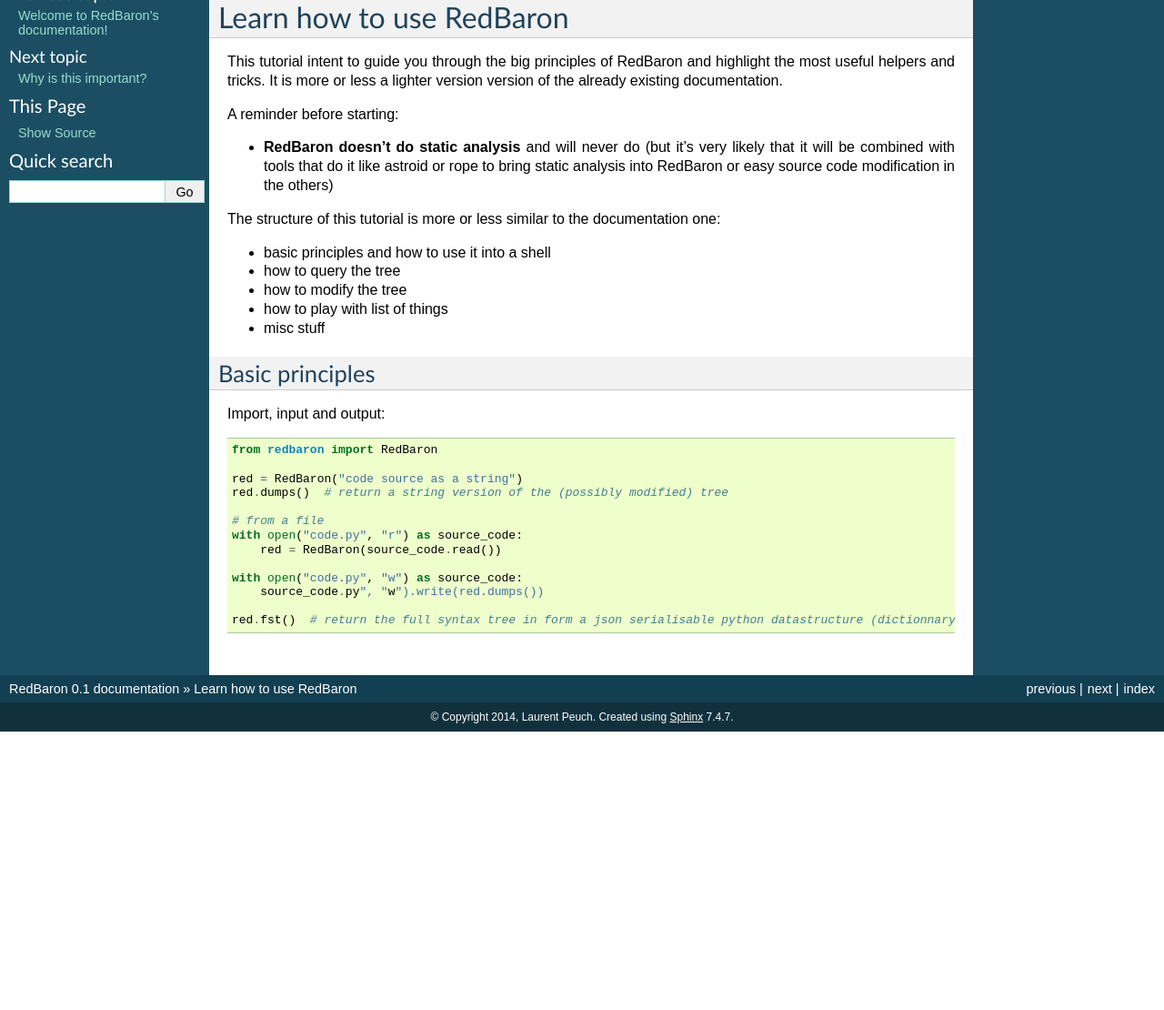
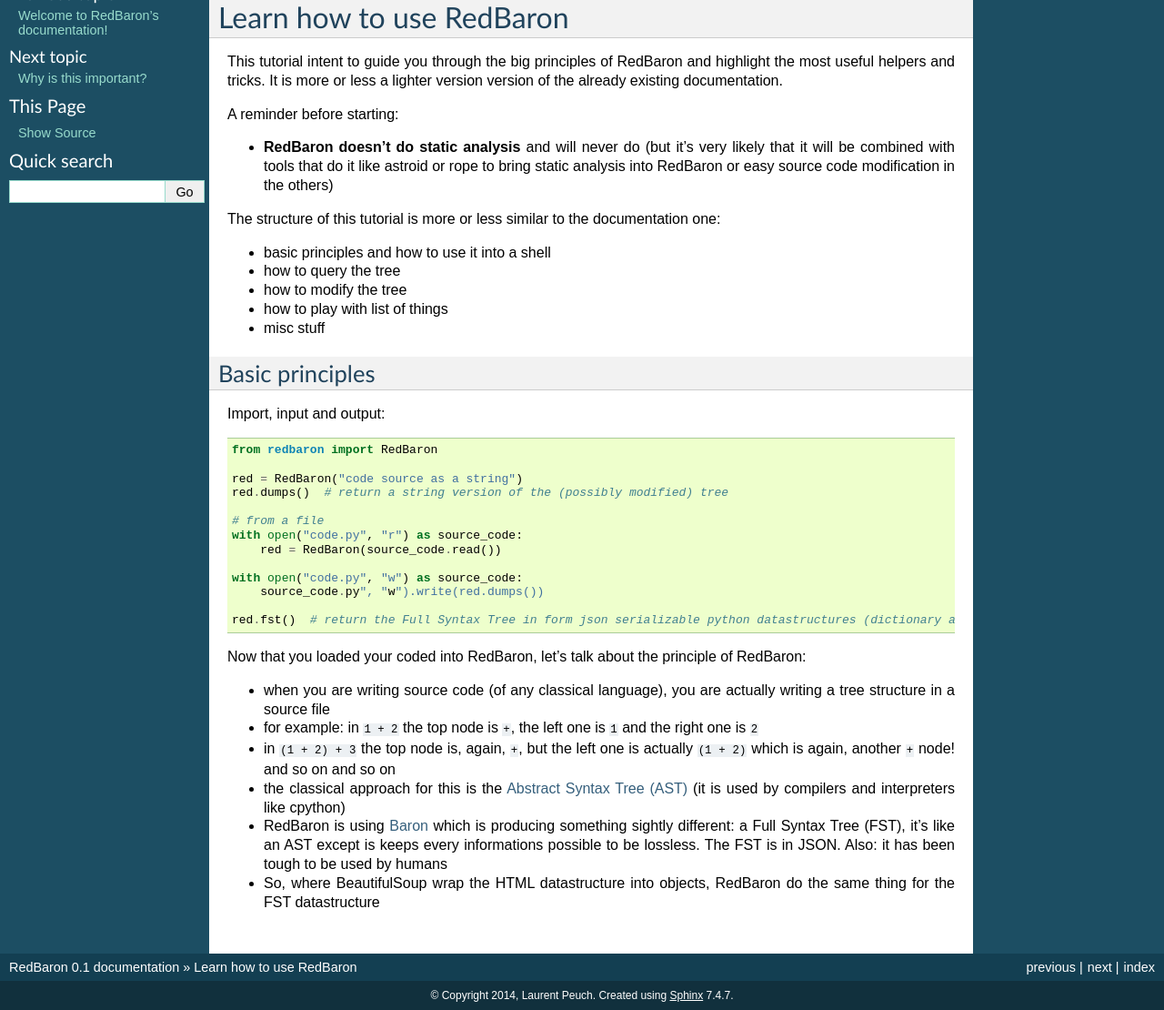
Before and after one commit to PyCQA/redbaron, a Sphinx documentation site: the page built from docs/tuto.rst, in a window 1280 px wide, cut to the strip 134-1244 px from the top of the page. Shown: the whole strip at 91% size. Built offline with Sphinx 7.4.7, drawn with Linux system fonts in a browser that asks for light colours; before the commit the page ends 938 px from its top, so only the background shows below that.

Commit message:
[doc] explain the basic principles of RedBaron

```diff
--- a/docs/tuto.rst
+++ b/docs/tuto.rst
@@ -45,4 +45,13 @@ Import, input and output:
     with open("code.py", "w") as source_code:
         source_code.py", "w").write(red.dumps())
 
-    red.fst()  # return the full syntax tree in form a json serialisable python datastructure (dictionnary and list of string/bool/ints)
+    red.fst()  # return the Full Syntax Tree in form json serializable python datastructures (dictionary and list of string/bool/ints)
+
+Now that you loaded your coded into RedBaron, let's talk about the principle of RedBaron:
+
+* when you are writing source code (of any classical language), you are actually writing a tree structure in a source file
+* for example: in :file:`1 + 2` the top node is :file:`+`, the left one is :file:`1` and the right one is :file:`2`
+* in :file:`(1 + 2) + 3` the top node is, again, :file:`+`, but the left one is actually :file:`(1 + 2)` which is again, another :file:`+` node! and so on and so on
+* the classical approach for this is the `Abstract Syntax Tree (AST) <https://en.wikipedia.org/wiki/Abstract_syntax_tree>`_ (it is used by compilers and interpreters like cpython)
+* RedBaron is using `Baron <https://github.com/psycojoker/baron>`_ which is producing something sightly different: a Full Syntax Tree (FST), it's like an AST except is keeps every informations possible to be lossless. The FST is in JSON. Also: it has been tough to be used by humans
+* So, where BeautifulSoup wrap the HTML datastructure into objects, RedBaron do the same thing for the FST datastructure
```
